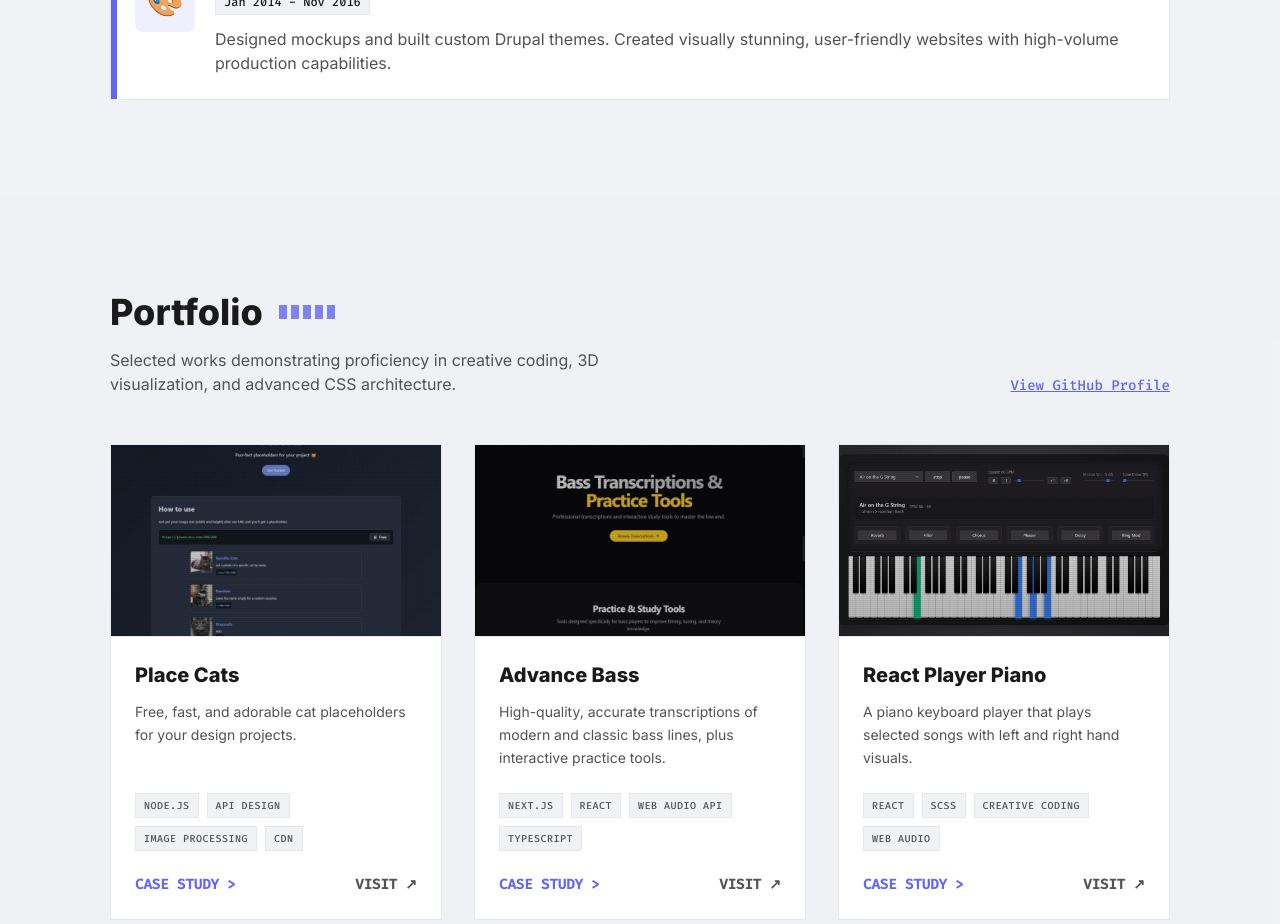
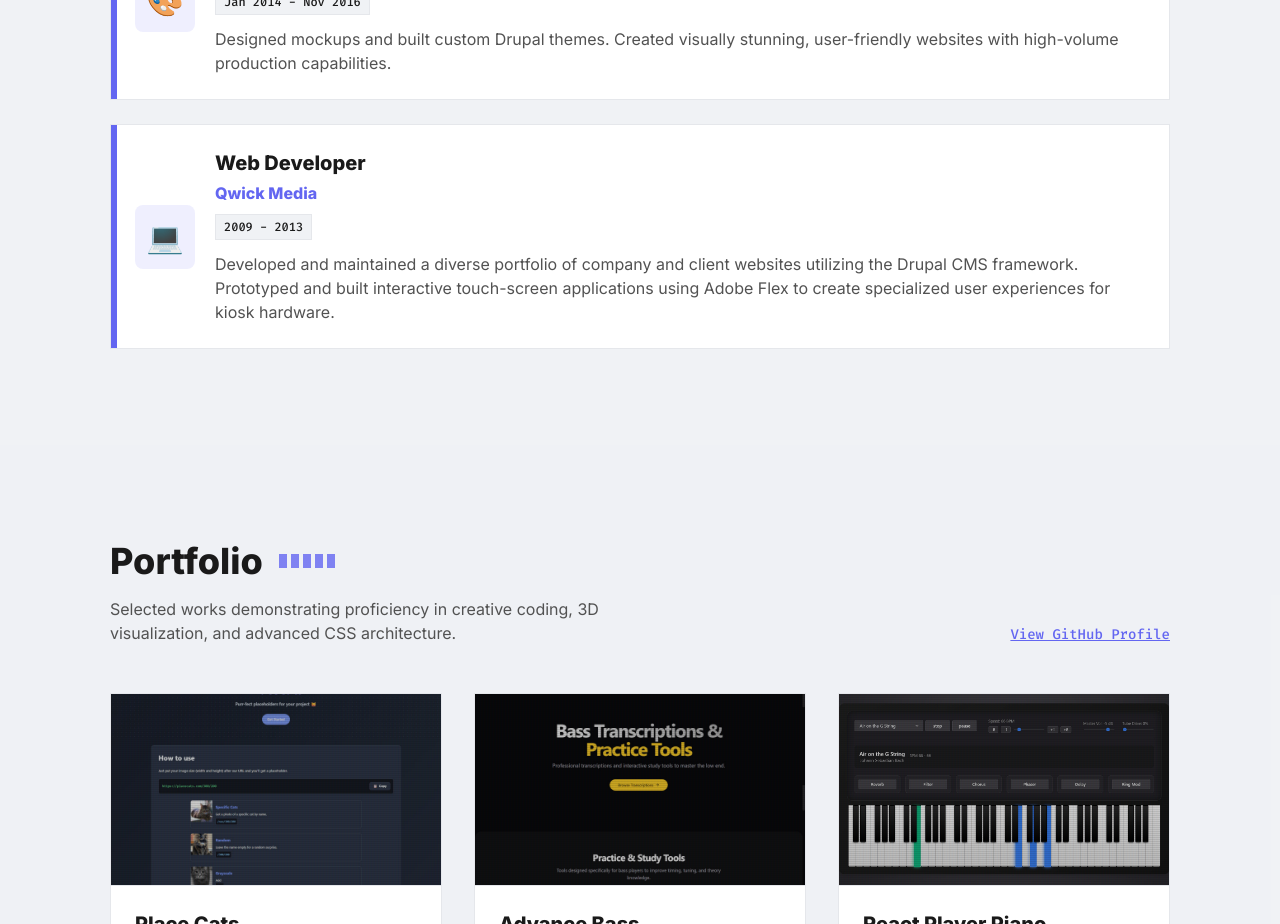
Before and after one commit to resonantdoghouse/jimbennett.dev, a React (Vite) app: page / in a window 1280 px wide. Shown: the part 2200-3124 px from the top of the page. Built offline with nearby package versions, Linux system fonts and the light colour scheme; no server answers.

Commit message:
feat: add Qwick Media job to Quests section

```diff
--- a/components/sections/Quests.tsx
+++ b/components/sections/Quests.tsx
@@ -83,6 +83,14 @@ const Quests: React.FC = () => {
             desc="Designed mockups and built custom Drupal themes. Created visually stunning, user-friendly websites with high-volume production capabilities."
             onHover={() => playSound("hover")}
           />
+          <QuestItem
+            icon="💻"
+            title="Web Developer"
+            company="Qwick Media"
+            date="2009 - 2013"
+            desc="Developed and maintained a diverse portfolio of company and client websites utilizing the Drupal CMS framework. Prototyped and built interactive touch-screen applications using Adobe Flex to create specialized user experiences for kiosk hardware."
+            onHover={() => playSound("hover")}
+          />
         </div>
       </div>
     </section>
```
